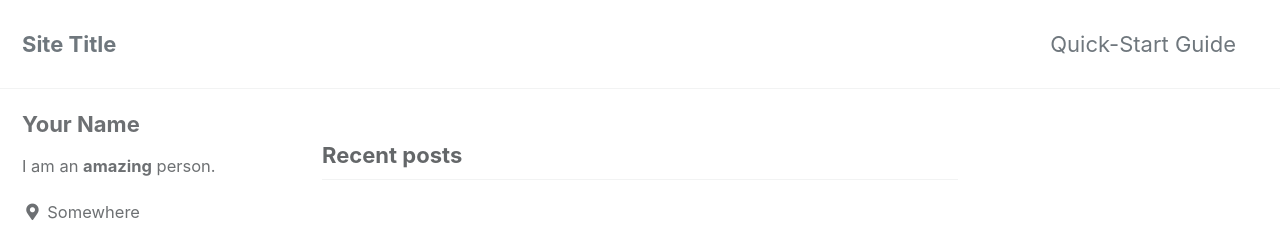
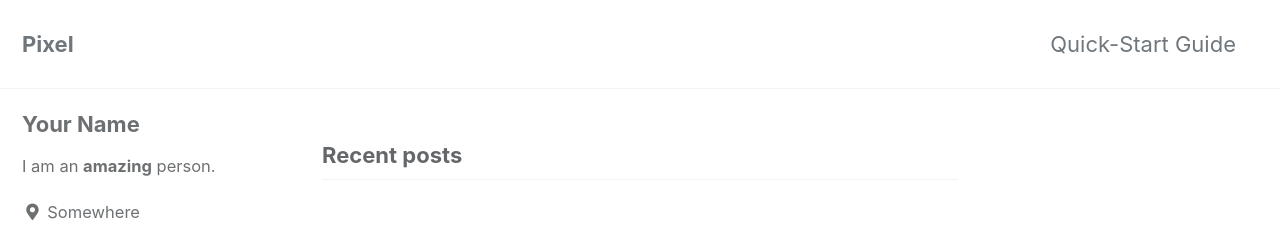
Before and after one commit to Graphite12/hsh411.github.io, a Jekyll site: the page built from index.html, in a window 1280 px wide. Shown: the top 225 px of the page. Built offline with Jekyll 4.4.1, drawn with Linux system fonts in a browser that asks for light colours; cached includes are drawn as plain includes; the list of posts is cut into pages by our own code.

Commit message:
Update _config.yml

```diff
--- a/_config.yml
+++ b/_config.yml
@@ -16,7 +16,7 @@ minimal_mistakes_skin    : "default" # "air", "aqua", "contrast", "dark", "dirt"
 
 # Site Settings
 locale                   : "en-US"
-title                    : "Site Title"
+title                    : "Pixel "
 title_separator          : "-"
 subtitle                 : # site tagline that appears below site title in masthead
 name                     : "Your Name"
```
